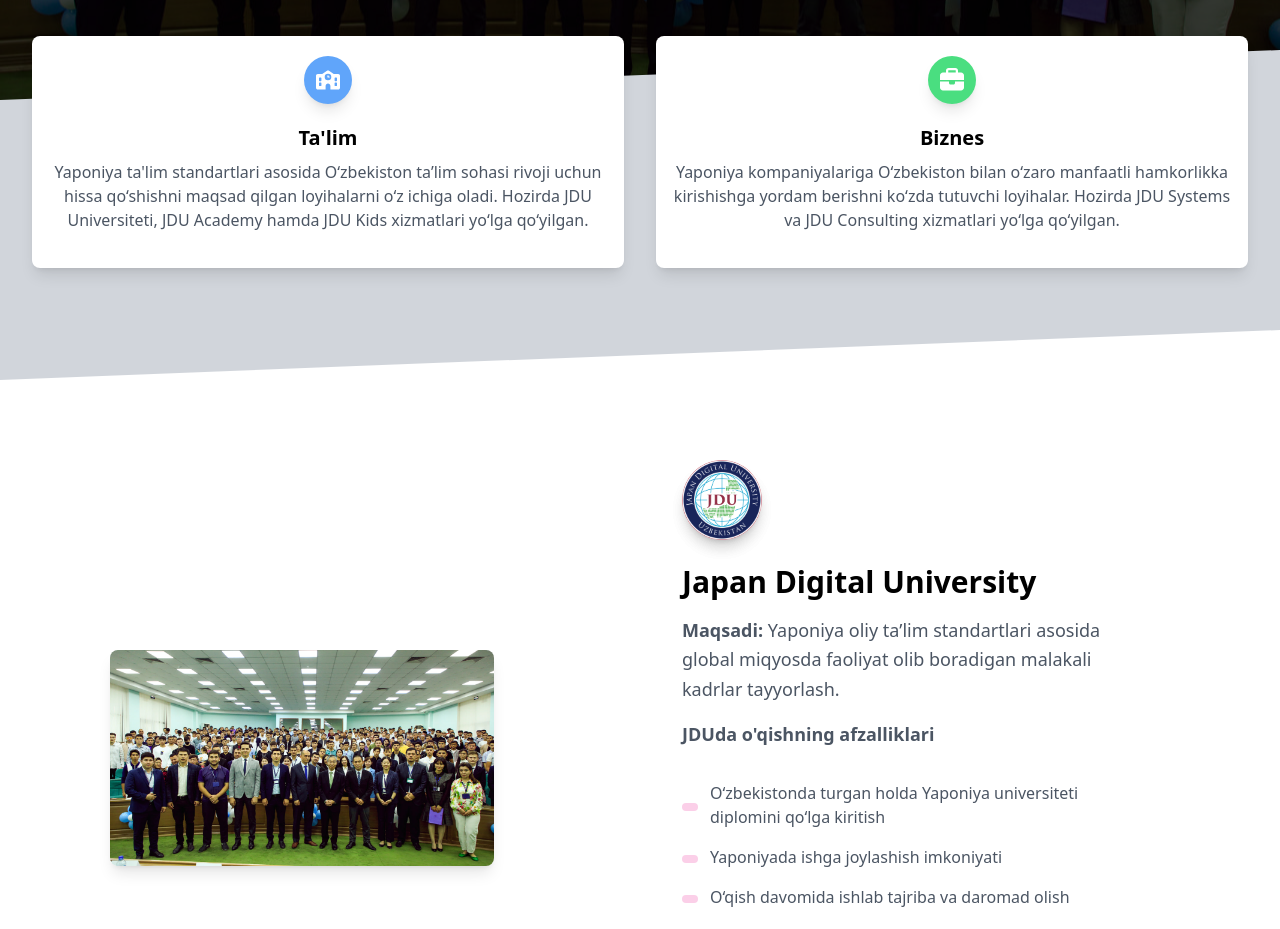
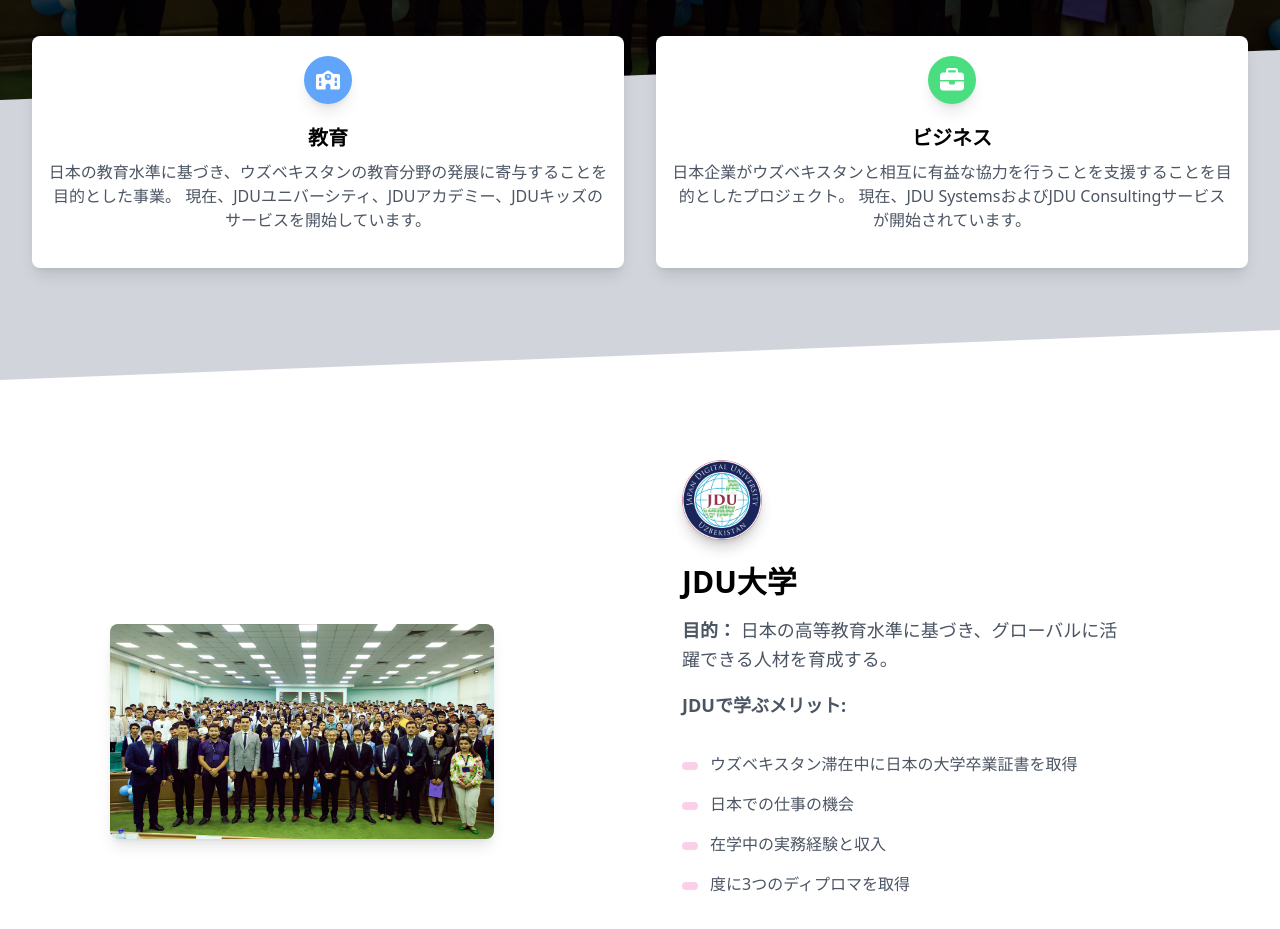
Before and after one commit to lochin/jdu-group, a Nuxt app: page / in a window 1280 px wide. Shown: the part 500-1429 px from the top of the page. Built offline with nearby package versions, Linux system fonts and the light colour scheme.

Commit message:
Two lang contents are publishing

```diff
--- a/nuxt.config.ts
+++ b/nuxt.config.ts
@@ -19,12 +19,48 @@
           welcome: "Xush",
           motto: "Yaxshiroq erta uchun",
           main_description: "JDU bu Yaponiyaning Digital Knowledge Co.Ltd kompaniyasi muassisligida tashkil etilgan O‘zbekistondagi tashkilotdir. O‘zbekiston hamda Yaponiya o‘rtasida ko‘prik vazifasini o‘tab, barcha aloqador tomonlarning bugunidan ertasi yaxshiroq bo‘lishiga hissa qo‘shishni maqsad qilib olgan.",
+          education_card_title: "Ta'lim",
+          education_card_description: "Yaponiya ta'lim standartlari asosida O‘zbekiston ta’lim sohasi rivoji uchun hissa qo‘shishni maqsad qilgan loyihalarni o‘z ichiga oladi.Hozirda JDU Universiteti, JDU Academy hamda JDU Kids xizmatlari yo‘lga qo‘yilgan.",
+          business_card_title: "Biznes",
+          business_card_description: "Yaponiya kompaniyalariga O‘zbekiston bilan o‘zaro  manfaatli hamkorlikka kirishishga yordam berishni ko‘zda tutuvchi loyihalar. Hozirda JDU Systems va JDU Consulting xizmatlari yo‘lga qo‘yilgan.",
+          jdu_title: "Yaponiya Raqamli Universiteti",
+          jdu_aim: "Maqsadi:",
+          jdu_aim_description: "Yaponiya oliy ta’lim standartlari asosida global miqyosda faoliyat olib boradigan malakali kadrlar tayyorlash.",
+          jdu_advantage: "JDUda o‘qishning afzalliklari:",
+          jdu_advantage_one: "O‘zbekistonda turgan holda Yaponiya universiteti diplomini qo‘lga kiritish",
+          jdu_advantage_two: "Yaponiyada ishga joylashish imkoniyati",
+          jdu_advantage_three: "O‘qish davomida ishlab tajriba va daromad olish",
+          jdu_advantage_four: "Birdaniga uchta diplomni qo‘lga kiritish",
+          jdu_academy_title: "JDU Academy",
+          jdu_academy_aim: "Maqsadi:",
+          jdu_academy_aim_description: "JDUda o‘qishni maqsad qilgan abituriyentlar uchun tayyorlov kurslarini olib boradi. Shuningdek, respublikamizning boshqa universitetlarida o‘qishni maqsad qilgan abituriyentlar ham bizning akademiyada o‘zlarini qiziqtirgan fanlardan tahsil olishlari mumkin.",
+          jdu_academy_subjects_title: "O‘qitiladigan fanlar:",
+          jdu_academy_subject_one: "Matematika",
+          jdu_academy_subject_two: "Yapon tili",
 
         },
         jp: {
           welcome: "Oskari",
           motto: "より良い明日へ",
           main_description: "JDUは、日本企業デジタルナレッジ株式会社によって設立されたウズベキスタンの組織である。 ウズベキスタンと日本の架け橋として、ご協力の各位のために、より良い明日になるのにサポートすることを目指している。",
+          education_card_title: "教育",
+          education_card_description: "日本の教育水準に基づき、ウズベキスタンの教育分野の発展に寄与することを目的とした事業。 現在、JDUユニバーシティ、JDUアカデミー、JDUキッズのサービスを開始しています。",
+          business_card_title: "ビジネス",
+          business_card_description: "日本企業がウズベキスタンと相互に有益な協力を行うことを支援することを目的としたプロジェクト。 現在、JDU SystemsおよびJDU Consultingサービスが開始されています。",
+          jdu_title: "JDU大学",
+          jdu_aim: "目的：",
+          jdu_aim_description: "日本の高等教育水準に基づき、グローバルに活躍できる人材を育成する。",
+          jdu_advantage: "JDUで学ぶメリット:",
+          jdu_advantage_one: "ウズベキスタン滞在中に日本の大学卒業証書を取得",
+          jdu_advantage_two: "日本での仕事の機会",
+          jdu_advantage_three: "在学中の実務経験と収入",
+          jdu_advantage_four: "度に3つのディプロマを取得",
+          jdu_academy_title: "JDUアカデミー",
+          jdu_academy_aim: "目的：",
+          jdu_academy_aim_description: "JDUで勉強しようとする志願者のための準備コースを実施します。 私たちの共和国の他の大学で勉強しようとする志願者は、私たちのアカデミーで興味のある科目を勉強することもできます。",
+          jdu_academy_subjects_title: "教えられた科目",
+          jdu_academy_subject_one: "数学",
+          jdu_academy_subject_two: "日本語",
 
         }
       },
--- a/pages/index.vue
+++ b/pages/index.vue
@@ -37,11 +37,9 @@
                   class="text-white p-3 text-center inline-flex items-center justify-center w-12 h-12 mb-5 shadow-lg rounded-full bg-blue-400">
                   <font-awesome-icon icon="fa-solid fa-school" class="w-6 h-6" />
                 </div>
-                <h6 class="text-xl font-semibold"><a href="#university">Ta'lim</a></h6>
+                <h6 class="text-xl font-semibold"><a href="#university">{{ $t('education_card_title') }}</a></h6>
                 <p class="mt-2 mb-4 text-gray-600">
-                  Yaponiya ta'lim standartlari asosida O‘zbekiston ta’lim sohasi rivoji uchun hissa qo‘shishni maqsad
-                  qilgan loyihalarni o‘z ichiga oladi. Hozirda JDU Universiteti, JDU Academy hamda JDU Kids xizmatlari
-                  yo‘lga qo‘yilgan.
+                  {{ $t('education_card_description') }}
                 </p>
               </div>
             </div>
@@ -53,10 +51,9 @@
                   class="text-white p-3 text-center inline-flex items-center justify-center w-12 h-12 mb-5 shadow-lg rounded-full bg-green-400">
                   <font-awesome-icon icon="fa-solid fa-briefcase" class="w-6 h-6" />
                 </div>
-                <h6 class="text-xl font-semibold"><a href="#systems">Biznes</a></h6>
+                <h6 class="text-xl font-semibold"><a href="#systems">{{ $t('business_card_title') }}</a></h6>
                 <p class="mt-2 mb-4 text-gray-600">
-                  Yaponiya kompaniyalariga O‘zbekiston bilan o‘zaro manfaatli hamkorlikka kirishishga yordam berishni
-                  ko‘zda tutuvchi loyihalar. Hozirda JDU Systems va JDU Consulting xizmatlari yo‘lga qo‘yilgan.
+                  {{ $t('business_card_description') }}
                 </p>
               </div>
             </div>
@@ -86,14 +83,14 @@
                 class="hidden text-center md:inline-flex items-center justify-center w-20 h-20 mb-6 shadow-lg rounded-full">
                 <img alt="..." class="max-w-full rounded-full shadow-lg" src="/images/jdu_logo.png" />
               </div>
-              <h3 class="text-3xl font-semibold">Japan Digital University</h3>
+              <h3 class="text-3xl font-semibold">{{ $t('jdu_title') }}</h3>
               <p class="mt-4 text-lg leading-relaxed text-gray-600">
-                <span class="font-bold">Maqsadi:</span> Yaponiya oliy ta’lim standartlari asosida global miqyosda
-                faoliyat olib boradigan malakali kadrlar tayyorlash.
+                <span class="font-bold">{{ $t('jdu_aim') }}</span>
+                {{ $t('jdu_aim_description') }}
               </p>
               <p class="mt-4 text-lg leading-relaxed text-gray-600">
                 <span class="font-bold">
-                  JDUda o'qishning afzalliklari
+                  {{ $t('jdu_advantage') }}
                 </span>
               </p>
               <ul class="list-none mt-6">
@@ -106,7 +103,7 @@
                     </div>
                     <div>
                       <h4 class="text-gray-600">
-                        O‘zbekistonda turgan holda Yaponiya universiteti diplomini qo‘lga kiritish
+                        {{ $t('jdu_advantage_one') }}
                       </h4>
                     </div>
                   </div>
@@ -119,7 +116,9 @@
                           class="fab fa-html5"></i></span>
                     </div>
                     <div>
-                      <h4 class="text-gray-600">Yaponiyada ishga joylashish imkoniyati</h4>
+                      <h4 class="text-gray-600">
+                        {{ $t('jdu_advantage_two') }}
+                      </h4>
                     </div>
                   </div>
                 </li>
@@ -131,7 +130,9 @@
                           class="fab fa-html5"></i></span>
                     </div>
                     <div>
-                      <h4 class="text-gray-600">O‘qish davomida ishlab tajriba va daromad olish</h4>
+                      <h4 class="text-gray-600">
+                        {{ $t('jdu_advantage_three') }}
+                      </h4>
                     </div>
                   </div>
                 </li>
@@ -143,7 +144,9 @@
                           class="fab fa-html5"></i></span>
                     </div>
                     <div>
-                      <h4 class="text-gray-600">Birdaniga uchta diplomni qo‘lga kiritish</h4>
+                      <h4 class="text-gray-600">
+                        {{ $t('jdu_advantage_four') }}
+                      </h4>
                     </div>
                   </div>
                 </li>
```
